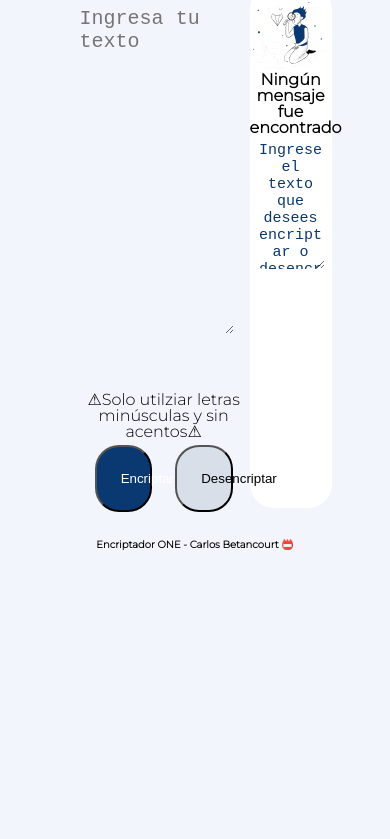
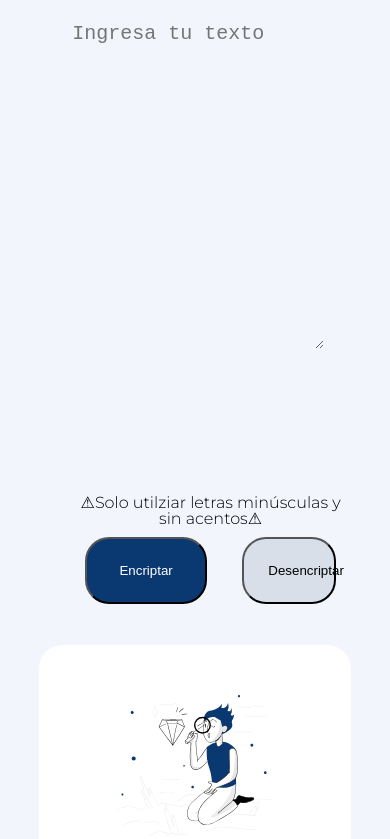
Before and after one commit to CharlesBet/Encriptador-Alura, a plain HTML site: page index.html in a window 390 px wide. Shown: the part 70-909 px from the top of the page. Before the commit the page ends 844 px from the top, so only its background shows below. Drawn offline with Linux system fonts and the light colour scheme.

Commit message:
Agregando @mediascreen para 700px

```diff
--- a/styles.css
+++ b/styles.css
@@ -160,3 +160,71 @@ footer {
     font-weight: bolder;
     margin-top: 5%;
 }
+
+@media screen and (max-width: 700px) {
+    .encriptador {
+        margin: auto;
+        width: 80%;
+        padding: 5px;
+    }
+
+    .logotipoAlura {
+        margin-top: 2%;
+        float: inherit;
+        margin-left: 1%;
+    }
+
+    .textoIzquierdo {
+        display: block;
+        float: left;
+        width: 100%;
+        border-radius: 24px;
+    }
+
+    .leftButton {
+        position: relative;
+        bottom: 600px;
+        width: 100%;
+        border-radius: 24px;
+    }
+
+    .botonEncriptar {
+        display: inline;
+        width: 39%;
+    }
+
+    #.botonDesencriptar {
+        display: inline;
+        width: 39%;
+        text-align: center;
+    }
+
+    .textoDerecho {
+        display: block;
+        position: relative;
+        top: 250px;
+        width: 100%;
+        height: 700px;
+        border-radius: 24px;
+        background-color: white;
+    }
+
+    .imagenDerecha {
+        display: block;
+        width: 50%;
+        margin: 50px auto;
+        text-align: center;
+    }
+
+    .copiar {
+        margin-top: 80%;
+    }
+
+    footer {
+        position: absolute;
+        top: 1400px;
+        left: 20%;
+        right: 20%;
+        font-size: 15px;
+    }
+}
```
